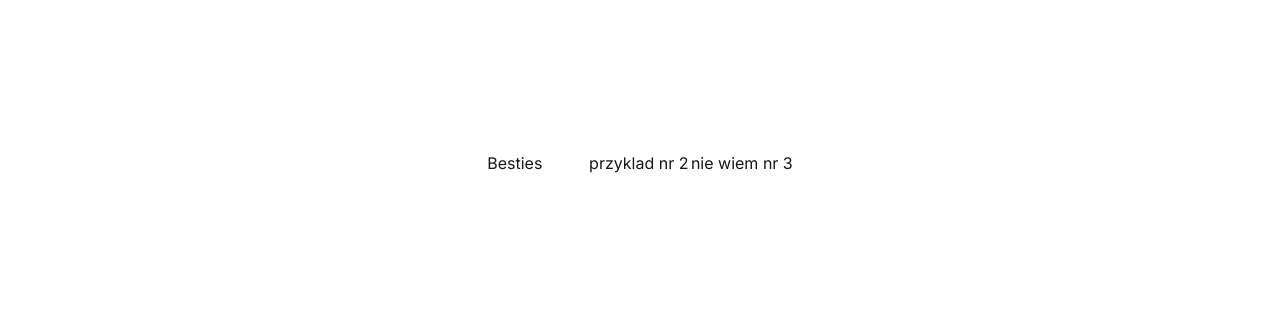
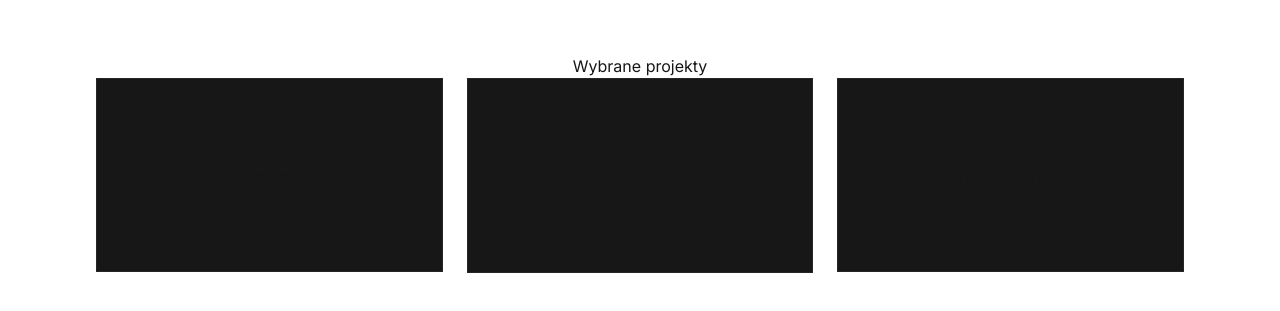
Before and after one commit to B1LL1E/svg-portfolio, a Next.js app: page / in a window 1280 px wide. Shown: the part 237-548 px from the top of the page. Built offline with nearby package versions, Linux system fonts and the light colour scheme.

Commit message:
kafelki zostyl dodane do strony glownej

```diff
--- a/src/app/page.tsx
+++ b/src/app/page.tsx
@@ -10,10 +10,12 @@ export default function Home() {
     // <main> to standardowy kontener dla głównej treści
     <main className="flex min-h-screen flex-col items-center justify-center p-24">
       {/** projekty */}
-      <div className="grid grid-cols-1 md:grid-cols-3">
+      <h1>Wybrane projekty</h1>
+      <div className="grid grid-cols-1 md:grid-cols-3 gap-6 w-full max-w-6xl mx-auto ">
         {projects.map((project) => (
-          <div key={project.id} title={project.title}>
-            <h1>{project.title}</h1>
+          <div key={project.id} // usunełem ze wzgledu na wyskakujacy zolty napis title={project.title}
+          className="group relative aspect-video bg-neutral-900 border border-neutral-800 flex items-center justify-center cursor-pointer overflow-hidden transition-all hover:border-white/50">
+            <h2 className="opacity-80 group-hover:opacity-100">{project.title}</h2>
           </div>
         ))}
       </div>
```
